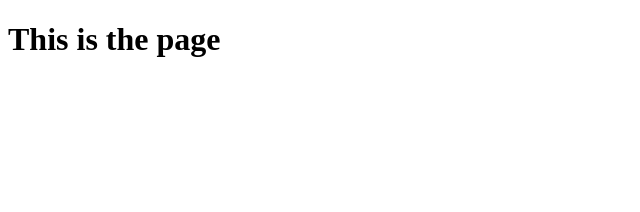
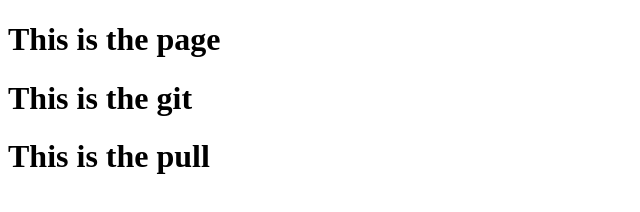
Before and after one commit to trungthanh01/gitForDumm, a plain HTML site: page page.html in a window 1280 px wide. Shown: the whole page, without its empty margins (0-640 px from the left). Drawn offline with Linux system fonts and the light colour scheme.

Commit message:
add more h1

```diff
--- a/page.html
+++ b/page.html
@@ -7,5 +7,7 @@
 </head>
 <body>
     <h1>This is the page</h1>
+    <h1>This is the git</h1>
+    <h1>This is the pull</h1>
 </body>
 </html>
```
